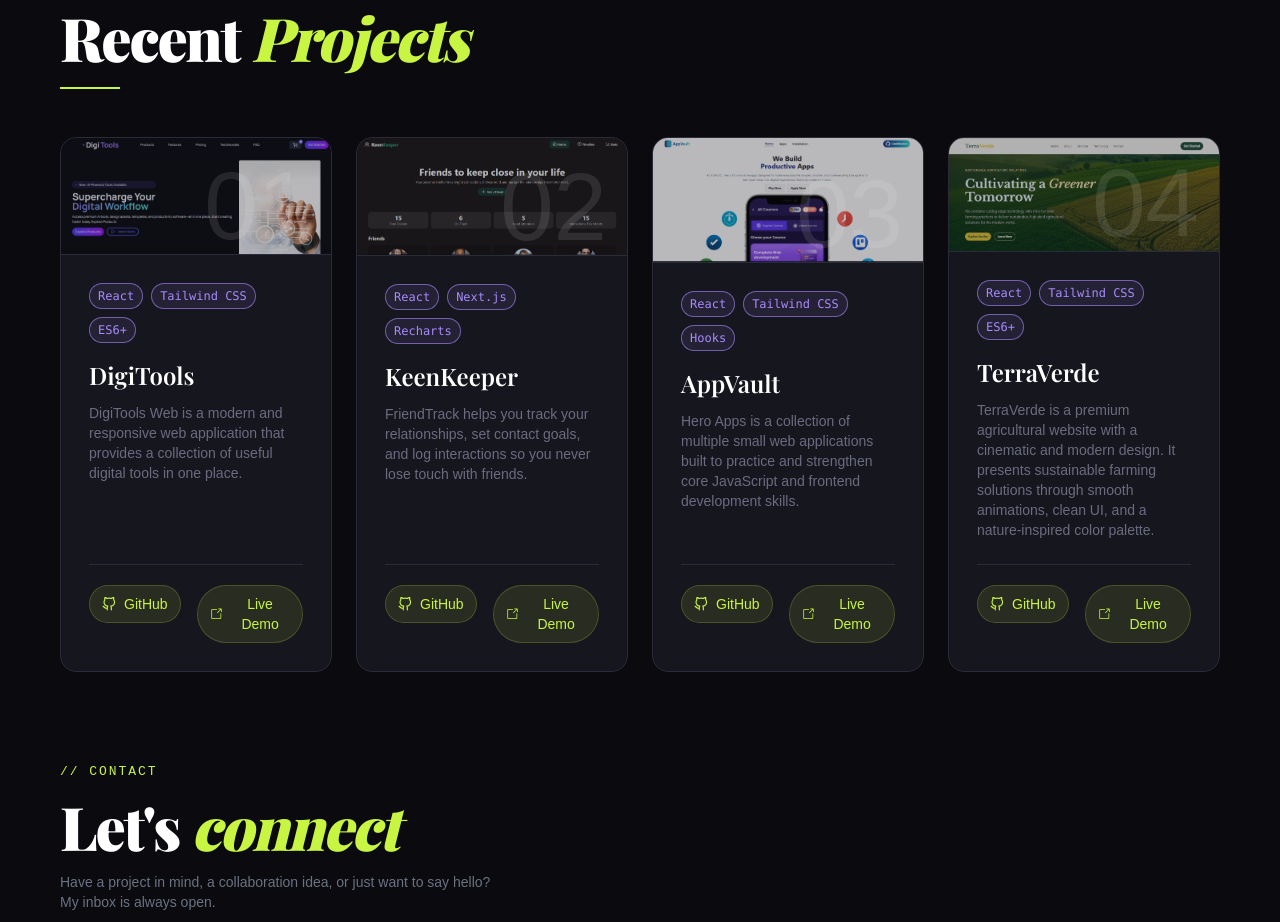
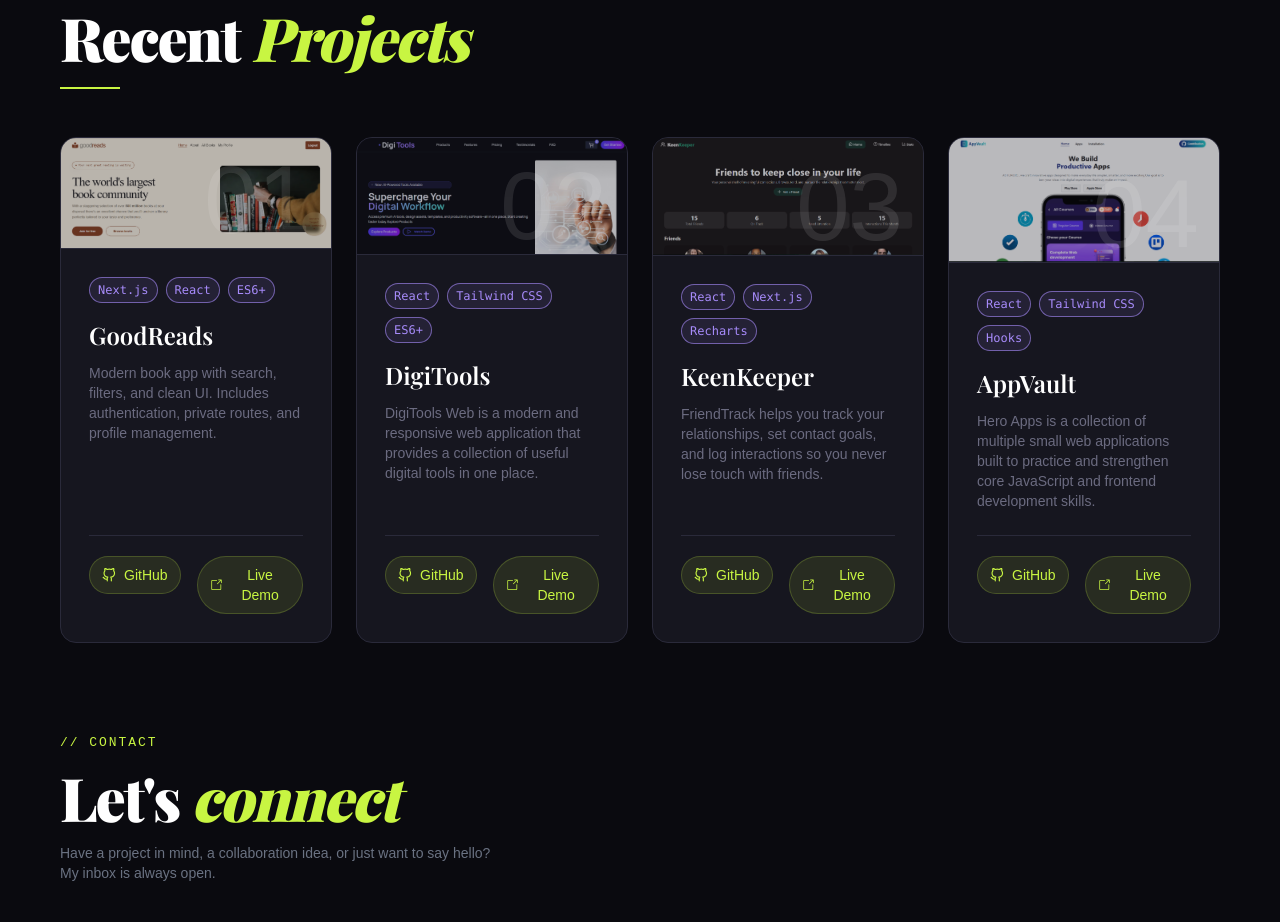
Before and after one commit to nusratjahan7/portfolio-update, a Next.js app: page / in a window 1280 px wide. Shown: the part 3360-4282 px from the top of the page. Built offline with nearby package versions, Linux system fonts and the light colour scheme; no server answers; a web font is replaced by a local one.

Commit message:
update projects

```diff
--- a/src/Components/Contact/Contact.jsx
+++ b/src/Components/Contact/Contact.jsx
@@ -1,13 +1,13 @@
 "use client"
 import Link from "next/link";
-import { motion } from 'framer-motion'; // Import motion from framer-motion
+import { motion } from 'framer-motion';
 import { FaInstagram, FaLinkedin, FaTelegramPlane } from "react-icons/fa";
 import { FiGithub } from "react-icons/fi";
 import { useState } from "react";
 
 export default function Contact() {
 
-    const [status, setStatus] = useState(""); // "sending" | "success" | "error"
+    const [status, setStatus] = useState("");
 
     const handleSubmit = async (e) => {
     e.preventDefault();
@@ -17,7 +17,7 @@ export default function Contact() {
     const formData = new FormData(form);
     const data = Object.fromEntries(formData);
 
-    console.log("Sending data:", data); // ← এটা add করো
+    console.log("Sending data:", data);
 
     const res = await fetch("https://api.web3forms.com/submit", {
         method: "POST",
@@ -25,8 +25,8 @@ export default function Contact() {
         body: JSON.stringify(data),
     });
 
-    const result = await res.json(); // ← এটা add করো
-    console.log("Response:", result); // ← এটা add করো
+    const result = await res.json();
+    console.log("Response:", result);
 
     if (res.ok) {
         setStatus("success");
--- a/src/Components/Projects/Projects.jsx
+++ b/src/Components/Projects/Projects.jsx
@@ -4,14 +4,22 @@ import { motion } from 'framer-motion';
 import digi from '@/assets/digitool.png';
 import keenKeeper from '@/assets/keenkeeper.png';
 import hero from '@/assets/hero-apps.png';
-import terra from '@/assets/terra.png';
+import goodreads from '@/assets/goodreads.png';
 import Link from 'next/link';
 import { FiGithub } from 'react-icons/fi';
 import { GoLinkExternal } from 'react-icons/go';
 
 const projects = [
     {
-        num: "01", img: digi,
+        num: "01", img: goodreads,
+        tags: ["Next.js", "React", "ES6+"],
+        name: "GoodReads",
+        desc: "Modern book app with search, filters, and clean UI. Includes authentication, private routes, and profile management.",
+        git: "https://github.com/nusratjahan7/good-reads",
+        live: "https://good-reads-swart.vercel.app/",
+    },
+    {
+        num: "02", img: digi,
         tags: ["React", "Tailwind CSS", "ES6+"],
         name: "DigiTools",
         desc: "DigiTools Web is a modern and responsive web application that provides a collection of useful digital tools in one place.",
@@ -19,7 +27,7 @@ const projects = [
         live: "https://digitools-web.vercel.app/",
     },
     {
-        num: "02", img: keenKeeper,
+        num: "03", img: keenKeeper,
         tags: ["React", "Next.js", "Recharts"],
         name: "KeenKeeper",
         desc: "FriendTrack helps you track your relationships, set contact goals, and log interactions so you never lose touch with friends.",
@@ -27,20 +35,12 @@ const projects = [
         live: "https://kin-keeper-nu.vercel.app/",
     },
     {
-        num: "03", img: hero,
+        num: "04", img: hero,
         tags: ["React", "Tailwind CSS", "Hooks"],
         name: "AppVault",
         desc: "Hero Apps is a collection of multiple small web applications built to practice and strengthen core JavaScript and frontend development skills.",
         git: "https://github.com/nusratjahan7/hero-apps",
         live: "https://hero-apps-three.vercel.app/",
-    },
-    {
-        num: "04", img: terra,
-        tags: ["React", "Tailwind CSS", "ES6+"],
-        name: "TerraVerde",
-        desc: "TerraVerde is a premium agricultural website with a cinematic and modern design. It presents sustainable farming solutions through smooth animations, clean UI, and a nature-inspired color palette.",
-        git: "https://github.com/nusratjahan7/terra-verde",
-        live: "https://terra-verde-vert.vercel.app/",
     },
 ];
 
```
Also changed, not shown: src/assets/goodreads.png (added), src/assets/terra.png (deleted).
